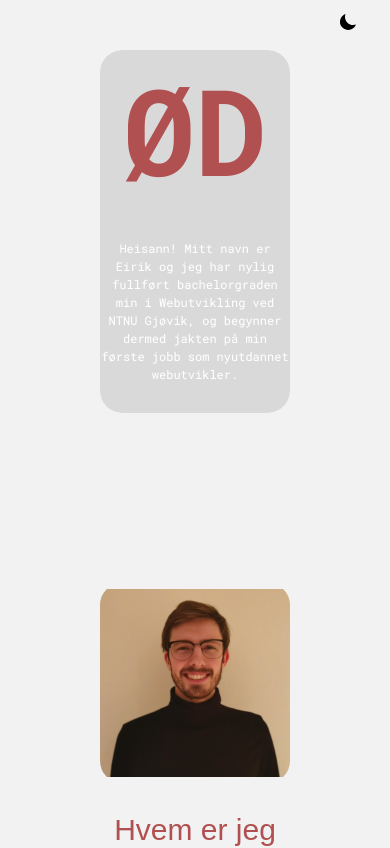
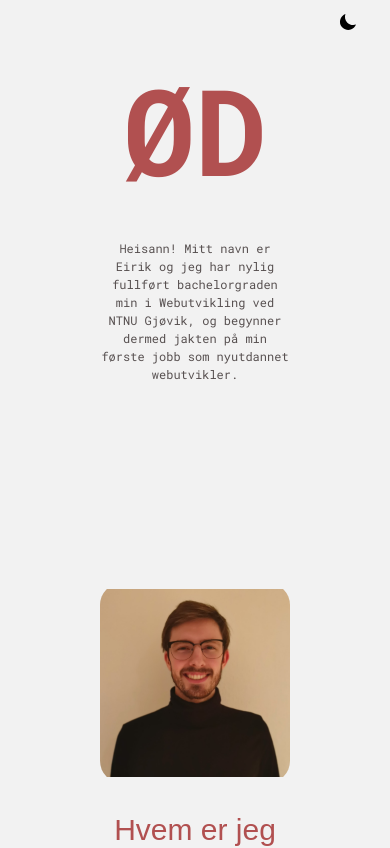
Before and after one commit to eirikkv95/portfolio, a React (Create React App) app in the folder portfolio/: page / in a window 390 px wide. Shown: the top 848 px of the page. Built offline with nearby package versions, Linux system fonts and the light colour scheme.

Commit message:
color change when 640px or less

```diff
--- a/portfolio/src/components/header/header.module.scss
+++ b/portfolio/src/components/header/header.module.scss
@@ -11,6 +11,7 @@
   display: grid;
   grid-template-columns: repeat(5, minmax(10rem, 1fr));
   grid-template-rows: repeat(6, 1fr);
+
   &::after {
     content: '';
     position: absolute;
@@ -22,6 +23,7 @@
     backdrop-filter: blur(40px);
     z-index: 10;
     @media (max-width: 640px) {
+      content: none;
     }
   }
   @media (max-width: 640px) {
@@ -59,6 +61,7 @@
     @media (max-width: 630px) {
       padding: 3rem 0;
       font-size: 1.2rem;
+      color: var(--text);
     }
   }
   .button {
```
